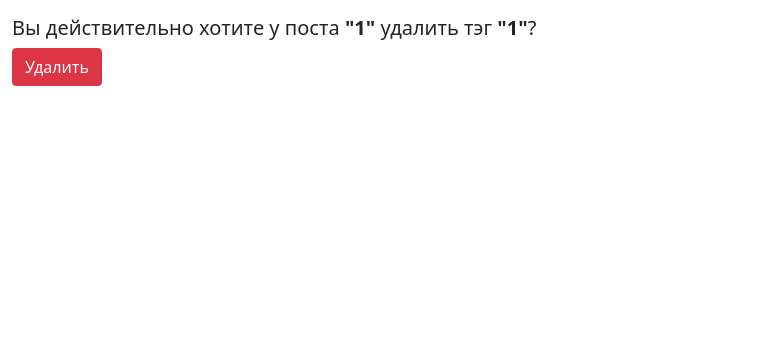
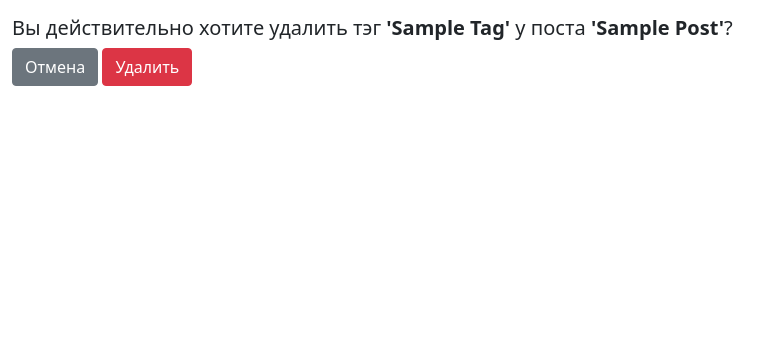
Before and after one commit to Singlelogic/inportal, a Django app: page /blog/post/1/1/ in a window 1280 px wide. Shown: the part 56-420 px from the top of the page, without its empty margins (0-784 px from the left). Run offline with Django 3.2, Linux system fonts and the light colour scheme; a user stored in the database is signed in; tables that the repository leaves empty hold one stand-in row (values such as "Sample post"); parts of the project's set-up code (start-up, migrations or seed data) failed here and were passed over; some libraries are stand-ins or nearby versions.

Commit message:
Changed tag delete in post

```diff
--- a/blog/templates/blog/tag_delete_in_post.html
+++ b/blog/templates/blog/tag_delete_in_post.html
@@ -7,7 +7,8 @@
 {% block content %}
     <form method="post">
         {% csrf_token %}
-        <h5>Вы действительно хотите у поста <b>"{{ post_id }}"</b> удалить тэг <b>"{{ tag_id }}"</b>?</h5>
+        <h5>Вы действительно хотите удалить тэг <b>'{{ tag|title }}'</b> у поста <b>'{{ post|title }}'</b>?</h5>
+        <a href="{% url 'post_detail_url' slug=post.slug %}" class="btn btn-secondary bottom-10px">Отмена</a>
         <button type="submit" name="buttom" class="btn btn-danger bottom-10px">Удалить</button>
     </form>
 {% endblock %}
--- a/blog/views.py
+++ b/blog/views.py
@@ -131,17 +131,16 @@ class TagDelete(LoginRequiredMixin, DeleteView):
 class TagDeleteInPost(LoginRequiredMixin, View):
     """Delete a tag in a post."""
     def get(self, request, post_id, tag_id):
+        post = get_object_or_404(Post, id=post_id)
+        tag = get_object_or_404(Tag, id=tag_id)
         return render(request, 'blog/tag_delete_in_post.html', context={
-            'post_id': post_id,
-            'tag_id': tag_id,
+            'post': post,
+            'tag': tag,
         })
 
     def post(self, request, post_id, tag_id):
-        with connection.cursor() as cursor:
-                cursor.execute(
-                    dedent('''\
-                        delete from blog_post_tags
-                        where post_id=%s and tag_id=%s;'''),
-                    [ post_id, tag_id ]
-                )
-        return HttpResponseRedirect(reverse('post_list_url'))
+        post = get_object_or_404(Post, id=post_id)
+        tag = get_object_or_404(Tag, id=tag_id)
+        post.tags.remove(tag)
+        return HttpResponseRedirect(reverse('post_detail_url',
+                                            kwargs={'slug': post.slug}))
```
